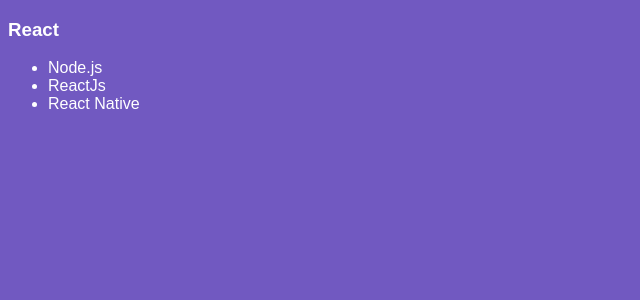
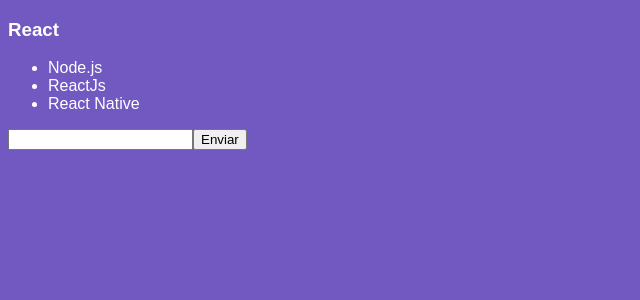
Before and after one commit to gaiotto1/conceitos-react, a React app: page / in a window 1280 px wide. Shown: the top 300 px of the page, without its empty margins (0-640 px from the left). Built offline with nearby package versions, Linux system fonts and the light colour scheme; the HTML template or start-up script is replaced by a standard one.

Commit message:
adicionando novos dados no array

```diff
--- a/src/components/TechList.js
+++ b/src/components/TechList.js
@@ -3,6 +3,7 @@
 
 class TechList extends Component {
   state = {
+    newTech: '',
     techs: [
       'Node.js',
       'ReactJs',
@@ -10,14 +11,35 @@
     ]
   };
 
+  handleInputChange = e => {
+    this.setState({ newTech: e.target.value });
+  }
+
+  handleSubmit = e => {
+    e.preventDefault();
+    this.setState({
+      techs: [...this.state.techs, this.state.newTech]
+    })
+    this.state.newTech = ''
+  }
+
   render() {
-    console.log(this.state)
     return (
-      <ul>
-        <li>Node.js</li>
-        <li>ReactJs</li>
-        <li>React Native</li>
-      </ul>
+      <>
+        <form onSubmit={this.handleSubmit}>
+          <p>{this.state.newTech}</p>
+          <ul>
+            {this.state.techs.map(tech => <li key={tech}>{tech}</li>)}
+          </ul>
+
+          <input
+            type="text"
+            onChange={this.handleInputChange}
+            value={this.state.newTech}
+          />
+          <button type="submit">Enviar</button>
+        </form>
+      </>
     )
   }
 }
```
